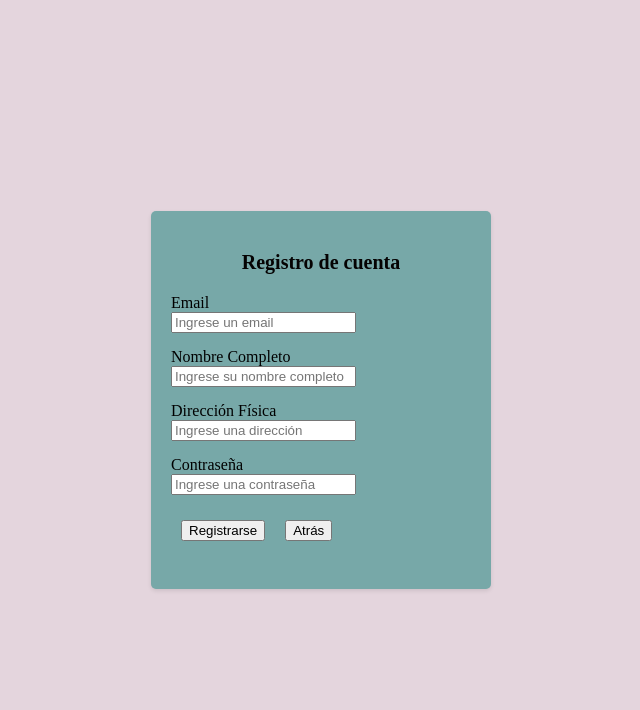
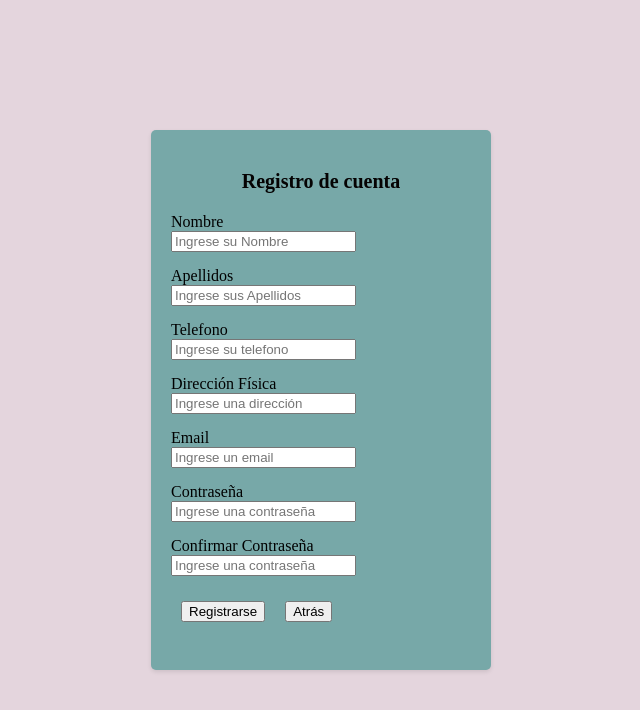
Before and after one commit to DanielVargas538/Proyecto-Programado-Ionic, a React (Vite) app: page /register in a window 1280 px wide. Shown: the top 710 px of the page, without its empty margins (319-959 px from the left). Built offline with nearby package versions, Linux system fonts and the light colour scheme; no server answers.

Commit message:
Login In Process

```diff
--- a/src/App.tsx
+++ b/src/App.tsx
@@ -7,27 +7,31 @@ import Home from './components/Home';
 import Registration from './components/Registration/Registration';
 
 const App: React.FC = () => {
-  const [isLoggedIn, setIsLoggedIn] = useState(false);
-  const [isRegistered, setIsRegistered] = useState(false);
 
   return (
     <IonApp>
       <IonReactRouter>
-        <IonRouterOutlet>
-          <Route exact path="/login">
-            <Login setIsLoggedIn={setIsLoggedIn} />
-          </Route>
-          <Route exact path="/home">
-            {isLoggedIn ? <Home /> : <Redirect to="/login" />}
-          </Route>
-          <Route exact path="/register">
-            {isRegistered ? <Redirect to="/login" /> : <Registration setIsRegistered={setIsRegistered} />}
-          </Route>
-          <Redirect exact path="/" to="/home" />
-        </IonRouterOutlet>
+        {localStorage.getItem('clientLogginIn') ? (
+          <IonRouterOutlet>
+            <Route exact path="/home">
+              <Home />
+            </Route>
+          </IonRouterOutlet>
+        ) : (
+          <IonRouterOutlet>
+            <Route exact path="/login">
+              <Login />
+            </Route>
+            <Redirect exact from="/" to="/login" />
+            <Route exact path="/register">
+              <Registration/>
+            </Route>
+          </IonRouterOutlet>
+        )}
       </IonReactRouter>
     </IonApp>
   );
-};
+}
+
 
 export default App;
--- a/src/commons/ApiMethods.tsx
+++ b/src/commons/ApiMethods.tsx
@@ -1,6 +1,6 @@
 import axios from 'axios';
 import { useEffect, useState } from 'react';
-
+/*
 export async function loginApiRequest(email: string, password: string): Promise<number> {
   const url = `${process.env.REACT_APP_API_URL}/user_logs/params`;
 
@@ -25,7 +25,7 @@ export async function loginApiRequest(email: string, password: string): Promise<
     }
   }
 }
-
+*/
 function ApiMethods(url: any) {
   const [data, setData] = useState(null);
   const [loading, setLoading] = useState(false);
@@ -47,25 +47,37 @@ function ApiMethods(url: any) {
 
 
 
-  const postMethod = (name: any, price: any) => {
+
+
+  const getLoginMethod = () => {
+    const config = {
+      headers: {
+        'Accept': 'application/json',
+        'Content-Type': 'application/json'
+      }
+    }
+    setLoading(true);
+    axios.get(url, config)
+    .then((response) => { setData(response.data) })
+    .catch((err) => { setError(err) })
+    .finally(() => { setLoading(false) })
+  };
+
+
+  const postLoginMethod = (first_name: any, last_name: any, phone: any ,address: any, email:any , password:any , password_confirmation:any ) => {
     const config = {
       headers: {
         "Accept": "application/json",
         "Content-Type": "application/json",
-      },
-    };
-
-    setLoading(true);
-    axios
-      .post(url, { name: name, price: price }, config)
+      }
+    }
+    axios.post(url, { first_name: first_name, last_name: last_name, phone: phone , address: address, locked: true, email: email, password: password, password_confirmation: password_confirmation}, config)
       .then((response) => {
         setData(response.data);
+        console.log(response.data)
       })
       .catch((err) => {
         setError(err);
-      })
-      .finally(() => {
-        setLoading(false);
       });
   };
 
@@ -99,7 +111,7 @@ function ApiMethods(url: any) {
       .finally(() => { setLoading(false) })
   }
 
-  return { data, loading, error, postMethod, putMethod, deleteMethod };
+  return { data, loading, error, postLoginMethod, putMethod, deleteMethod , getLoginMethod };
 }
 
 export default ApiMethods;
--- a/src/components/Login/Login.tsx
+++ b/src/components/Login/Login.tsx
@@ -1,41 +1,29 @@
 import { IonButton, IonContent, IonInput, IonToast } from '@ionic/react';
 import { useState } from 'react';
 import { Link, useHistory } from 'react-router-dom';
-import { loginApiRequest } from '../../commons/ApiMethods';
+import ApiMethods from '../../commons/ApiMethods';
+import { environment } from '../../environments/environment.dev';
 import './Login.css';
 
-interface LoginProps {
-  setIsLoggedIn: (isLoggedIn: boolean) => void;
-}
 
-function Login({ setIsLoggedIn }: LoginProps) {
+const Login: React.FC = () =>{
   const [email, setEmail] = useState('');
   const [password, setPassword] = useState('');
   const [message, setMessage] = useState('');
   const [showToast, setShowToast] = useState(false);
   const history = useHistory();
 
-  const handleSubmit = async (event: React.FormEvent<HTMLFormElement>) => {
-    event.preventDefault();
-    try {
-      const response = await loginApiRequest(email, password);
-      if (response === 200) {
+  //const {getLoginMethod} = ApiMethods(`${environment.apiEndpoint}/clients/params/${email}/${password}`)
+
+  const handleSubmit = (e: React.FormEvent) => {
+    e.preventDefault();
+      //getLoginMethod();
         setMessage('Sesión iniciada con éxito');
-        setShowToast(true);
-        setTimeout(() => {
-          setIsLoggedIn(true);
-          localStorage.setItem('isLoggedIn', 'true');
-          history.push('/home');
-        }, 1000);
-      } else {
-        setMessage('Usuario no encontrado');
-        setShowToast(true);
-      }
-    } catch (error) {
-      console.log(error);
-    }
-  };
-
+        setEmail('');
+        setPassword('');
+        localStorage.setItem('isLoggedIn', 'true');
+        history.push('/home');
+  }
 
   return (
     <IonContent>
--- a/src/components/Registration/Registration.tsx
+++ b/src/components/Registration/Registration.tsx
@@ -1,33 +1,34 @@
 import { IonButton, IonContent, IonInput, IonToast } from '@ionic/react';
 import { useState } from 'react';
 import { useHistory } from 'react-router-dom';
+import ApiMethods from '../../commons/ApiMethods';
+import { environment } from '../../environments/environment.dev';
 
-interface RegistrationProps {
-  setIsRegistered: (isRegistered: boolean) => void;
-}
 
-function Registration({ setIsRegistered }: RegistrationProps) {
+const Registration: React.FC = () => {
+  const [first_name, setFirstName] = useState('');
+  const [last_name, setLastName] = useState('');
+  const [phone, setPhone] = useState('');
+  const [address, setAddress] = useState('');
   const [email, setEmail] = useState('');
-  const [fullName, setFullName] = useState('');
-  const [address, setAddress] = useState('');
   const [password, setPassword] = useState('');
+  const [password_confirmation, setPasswordConfirmation] = useState('');
+
+  const {postLoginMethod} = ApiMethods(`${environment.apiEndpoint}/clients`)
+
+
   const [message, setMessage] = useState('');
   const [showToast, setShowToast] = useState(false);
   const history = useHistory();
 
-  const handleSubmit = (event: React.FormEvent<HTMLFormElement>) => {
-    event.preventDefault();
-
-    // Perform registration logic here
-    // You can use your API methods or any other registration implementation
-
-    // Assuming registration is successful
-    setMessage('Registration successful');
-    setShowToast(true);
-    setIsRegistered(true);
-    localStorage.setItem('isRegistered', 'true');
-    history.push('/login');
-  };
+  const handleSubmit = (e: React.FormEvent) => {
+    e.preventDefault();
+    postLoginMethod(first_name, last_name, phone, address, email, password, password_confirmation);
+      setMessage('Registrado Correctamente');
+      setShowToast(true);
+      localStorage.setItem('isRegistered', 'true');
+      history.push('/login');
+}
 
   const handleGoBack = () => {
     history.goBack();
@@ -40,23 +41,33 @@ function Registration({ setIsRegistered }: RegistrationProps) {
           <div className="Auth-form-content">
             <h3 className="Auth-form-title">Registro de cuenta</h3>
             <div className="form-group mt-3">
-              <label>Email</label>
+              <label>Nombre</label>
               <IonInput
-                type="email"
+                type="text"
                 className="form-control mt-1"
-                placeholder="Ingrese un email"
-                value={email}
-                onIonChange={(e) => setEmail(e.detail.value!)}
+                placeholder="Ingrese su Nombre"
+                value={first_name}
+                onIonChange={(e) => setFirstName(e.detail.value!)}
               />
             </div>
             <div className="form-group mt-3">
-              <label>Nombre Completo</label>
+              <label>Apellidos</label>
               <IonInput
                 type="text"
                 className="form-control mt-1"
-                placeholder="Ingrese su nombre completo"
-                value={fullName}
-                onIonChange={(e) => setFullName(e.detail.value!)}
+                placeholder="Ingrese sus Apellidos"
+                value={last_name}
+                onIonChange={(e) => setLastName(e.detail.value!)}
+              />
+            </div>
+            <div className="form-group mt-3">
+              <label>Telefono</label>
+              <IonInput
+                type="text"
+                className="form-control mt-1"
+                placeholder="Ingrese su telefono"
+                value={phone}
+                onIonChange={(e) => setPhone(e.detail.value!)}
               />
             </div>
             <div className="form-group mt-3">
@@ -70,6 +81,16 @@ function Registration({ setIsRegistered }: RegistrationProps) {
               />
             </div>
             <div className="form-group mt-3">
+              <label>Email</label>
+              <IonInput
+                type="email"
+                className="form-control mt-1"
+                placeholder="Ingrese un email"
+                value={email}
+                onIonChange={(e) => setEmail(e.detail.value!)}
+              />
+            </div>
+            <div className="form-group mt-3">
               <label>Contraseña</label>
               <IonInput
                 type="password"
@@ -77,6 +98,16 @@ function Registration({ setIsRegistered }: RegistrationProps) {
                 placeholder="Ingrese una contraseña"
                 value={password}
                 onIonChange={(e) => setPassword(e.detail.value!)}
+              />
+            </div>
+            <div className="form-group mt-3">
+              <label>Confirmar Contraseña</label>
+              <IonInput
+                type="password"
+                className="form-control mt-1"
+                placeholder="Ingrese una contraseña"
+                value={password_confirmation}
+                onIonChange={(e) => setPasswordConfirmation(e.detail.value!)}
               />
             </div>
             <div className="d-grid gap-2 mt-3">
@@ -91,13 +122,6 @@ function Registration({ setIsRegistered }: RegistrationProps) {
           </div>
         </form>
       </div>
-
-      <IonToast
-        isOpen={showToast}
-        message={message}
-        onDidDismiss={() => setShowToast(false)}
-        duration={2000}
-      />
     </IonContent>
   );
 }
```
